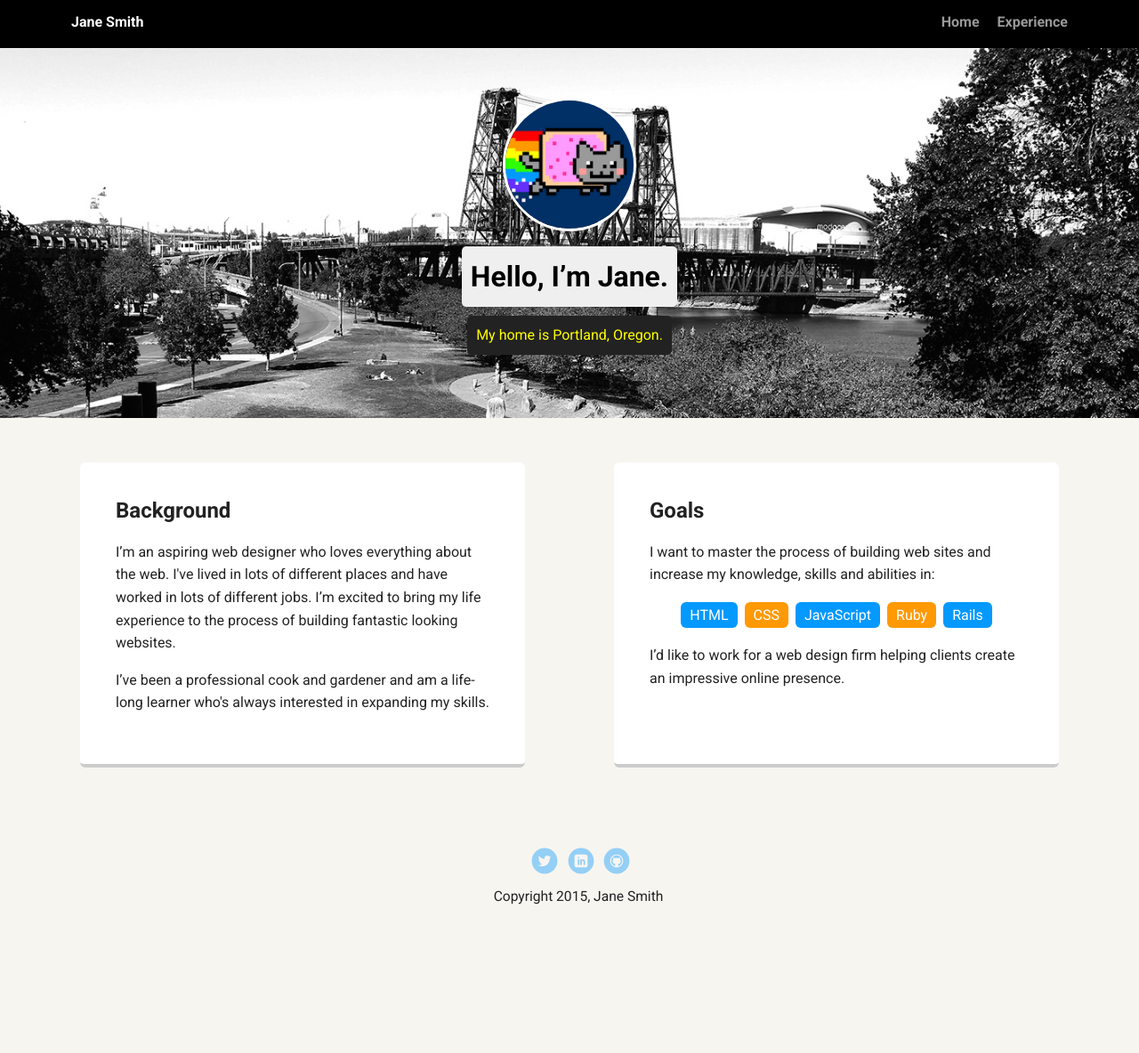
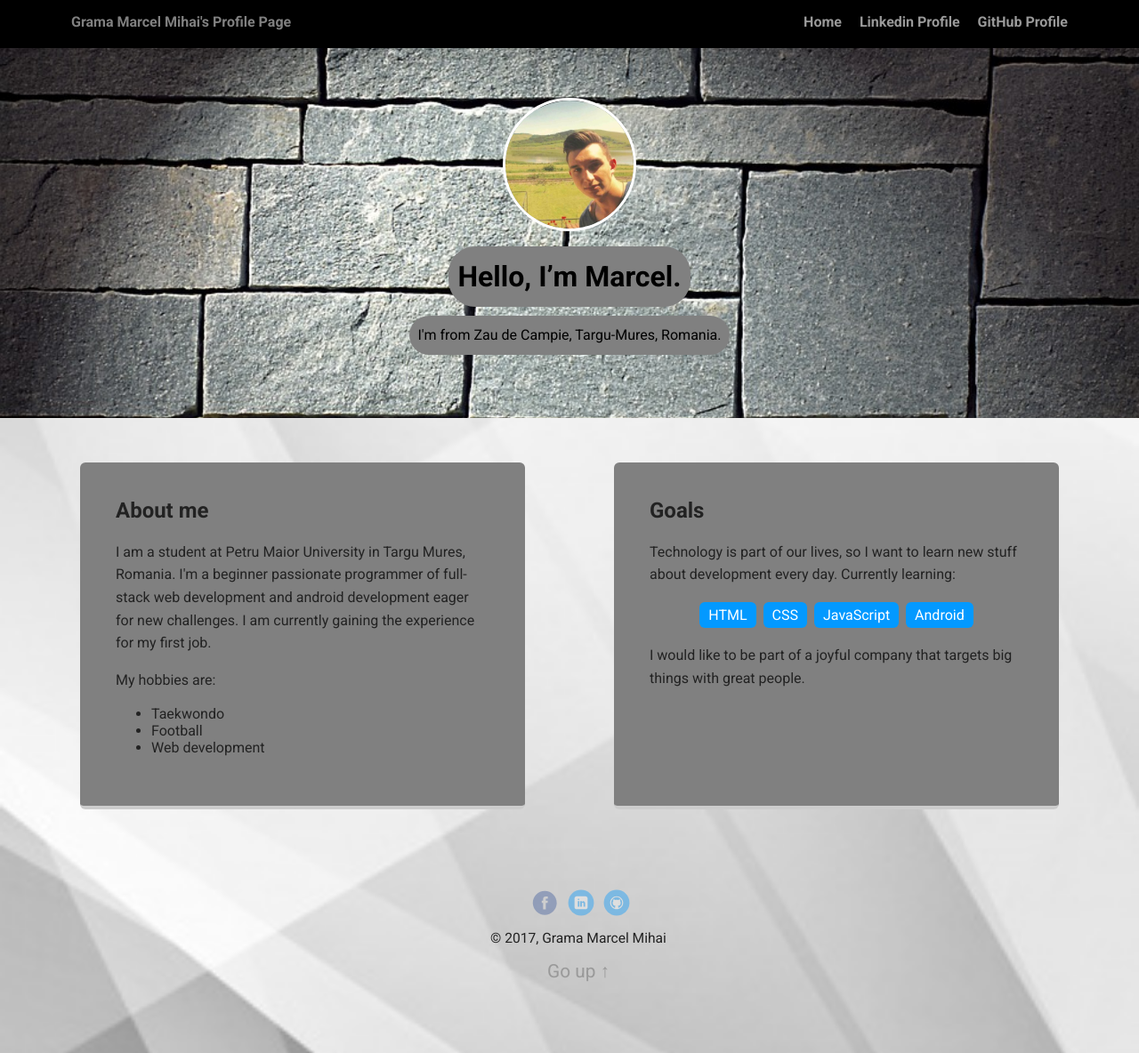
Before and after one commit to marcelgrama/Personal-Profile-Page-My-First-WebSite-, a plain HTML site: page index.html in a window 1280 px wide. Shown: the whole page at 89% size. Before the commit the page ends 1112 px from the top, so only its background shows below. Drawn offline with Linux system fonts and the light colour scheme; a web font is replaced by a local one.

Commit message:
Techdegree Project1
I completed Project 1. I am shooting for the "Exceeds Expectations" grade.

```diff
--- a/index.html
+++ b/index.html
@@ -2,7 +2,7 @@
 <html lang="en">
 <head>
   <meta charset="utf-8">
-  <title>Jane Smith's Profile</title>
+  <title>Grama Marcel Mihai's Profile</title>
   <meta name="viewport" content="width=device-width, initial-scale=1.0">
   <link rel="stylesheet" href="styles.css">
   <link href="https://fonts.googleapis.com/css?family=Muli%7CRoboto:400,300,500,700,900" rel="stylesheet"></head>
@@ -10,46 +10,47 @@
 
     <div class="main-nav">
         <ul class="nav">
-          <li class="name">Jane Smith</li>
-          <li><a href="#">Home</a></li>
-          <li><a href="#">Experience</a></li>
+          <li class="name">Grama Marcel Mihai's Profile Page</li>
+          <li><a href="index.html">Home</a></li>
+          <li><a href="https://www.linkedin.com/in/marcel-grama-8a2300125/" target="_blank">Linkedin Profile</a></li>
+          <li><a href="https://github.com/marcelgrama" target="_blank">GitHub Profile</a></li>
         </ul>
     </div>
 
     <header>
-      <img src="images/me.png" alt="Drawing of Jane Smith" class="profile-image">
-      <h1 class="tag name">Hello, I’m Jane.</h1>
-      <p class="tag location">My home is Portland, Oregon.</p>
+      <img src="images/me.jpg" alt="Grama Marcel's Progile Page" class="profile-image">
+      <h1 class="tag name">Hello, I’m Marcel.</h1>
+      <p class="tag location">I'm from Zau de Campie, Targu-Mures, Romania.</p>
     </header>
 
     <main class="flex">
       <div class="card">
-        <h2>Background</h2>
-        <p>I’m an aspiring web designer who loves everything about the web. I've lived in lots of different places and have worked in lots of different jobs. I’m excited to bring my life experience to the process of building fantastic looking websites.</p>
-        <p>I’ve been a professional cook and gardener and am a life-long learner who's always interested in expanding my skills.</p>
+        <h2>About me</h2>
+        <p>I am a student at Petru Maior University in Targu Mures, Romania. I'm a beginner passionate programmer of full-stack web development and android development eager for new challenges. I am currently gaining the experience for my first job. </p>
+        <p>My hobbies are:<ul class="hobbies"> <li>Taekwondo</li><li>Football</li><li>Web development</li></ul></p>
       </div>
 
       <div class="card">
         <h2>Goals</h2>
-        <p>I want to master the process of building web sites and increase my knowledge, skills and abilities in:</p>
+        <p>Technology is part of our lives, so I want to learn new stuff about development every day. Currently learning:</p>
         <ul class="skills">
           <li>HTML</li>
           <li>CSS</li>
           <li>JavaScript</li>
-          <li>Ruby</li>
-          <li>Rails</li>
+          <li>Android</li>
         </ul>
-        <p>I’d like to work for a web design firm helping clients create an impressive online presence.</p>
+        <p>I would like to be part of a joyful company that targets big things with great people.</p>
       </div>
 
     </main>
     <footer>
       <ul>
-        <li><a href="#" class="social twitter">Twitter</a></li>
-        <li><a href="#" class="social linkedin">LinkedIn</a></li>
-        <li><a href="#" class="social github">Github</a></li>
+        <li><a href="https://www.facebook.com/marcel.grama.33" class="social facebook" target="_blank">Facebook</a></li>
+        <li><a href="https://www.linkedin.com/in/marcel-grama-8a2300125/" class="social linkedin" target="_blank">LinkedIn</a></li>
+        <li><a href="https://github.com/marcelgrama" class="social github" target="_blank">Github</a></li>
       </ul>
-      <p class="copyright">Copyright 2015, Jane Smith</p>
+      <p class="copyright">&copy; 2017, Grama Marcel Mihai</p>
+      <a href="#">Go up &uarr;</a>
     </footer>
   </body>
   </html>
--- a/styles.css
+++ b/styles.css
@@ -9,7 +9,9 @@ body {
   text-align: center;
   font-family: 'Roboto', sans-serif;
   color: #222;
-  background: #f7f5f0;
+  background: url('images/background2.jpg') no-repeat top center ;
+  background-size: cover;
+ /* overflow: hidden;*/
 }
 /* Link Styles */
 
@@ -43,7 +45,7 @@ a:hover {
 .nav .name {
     display: block;
     margin-right: auto;
-    color: white;
+    color: grey;
 }
 .nav li {
   padding: 5px 10px 10px 10px;
@@ -57,7 +59,7 @@ a:hover {
 
 header {
   text-align: center;
-  background: url('images/portland.jpg') no-repeat top center ;
+  background: url('images/background.jpg') no-repeat top center ;
   background-size: cover;
   overflow: hidden;
   padding-top: 60px;
@@ -71,29 +73,29 @@ header .profile-image {
   height: 150px;
   border-radius: 50%;
   border: 3px solid white;
-  transition: all .5s;
+  transition: all 1.5s;
 }
 header .profile-image:hover {
-  transform: scale(1.2) rotate(5deg);
+  transform: scale(1.7) rotate(360deg);
 }
 .tag {
-  background-color: #efefef;
+  background-color: grey;
   color: black;
   padding: 10px;
-  border-radius: 5px;
+  border-radius: 30px;
   display: table;
   margin: 10px auto;
 }
 .location {
-  background-color: #222;
-  color: yellow;
+  background-color: grey;
+  color: black;
 }
 .card {
   margin: 30px;
   padding: 20px 40px 40px;
   max-width: 500px;
   text-align: left;
-  background: #fff;
+  background: grey;
   border-bottom: 4px solid #ccc;
   border-radius: 6px;
   transition: all .5s;
@@ -110,7 +112,7 @@ ul.skills {
 .skills li {
   border-radius: 6px;
   display: inline-block;
-  background: #ff9904;
+  background:#0399ff;
   color: white;
   padding: 5px 10px;
   margin: 2px;
@@ -151,8 +153,8 @@ a.social {
   opacity: .4;
   transition: all .5s;
 }
-a.twitter {
-  background-image: url(images/twitter.svg);
+a.facebook {
+  background-image: url(images/facebook.svg);
 }
 a.linkedin {
   background-image: url(images/linkedin.svg);
@@ -166,7 +168,9 @@ a.social:hover {
 .clearfix {
   clear: both;
 }
-
+a:hover{
+  color:black;
+}
 /* Styles for larger screens */
 @media screen and (min-width: 720px) {
 
```
Also changed, not shown: images/background.jpg (added), images/background2.jpg (added), images/facebook.svg (added), images/me.jpg (added), images/me.png (deleted), images/portland.jpg (deleted).
